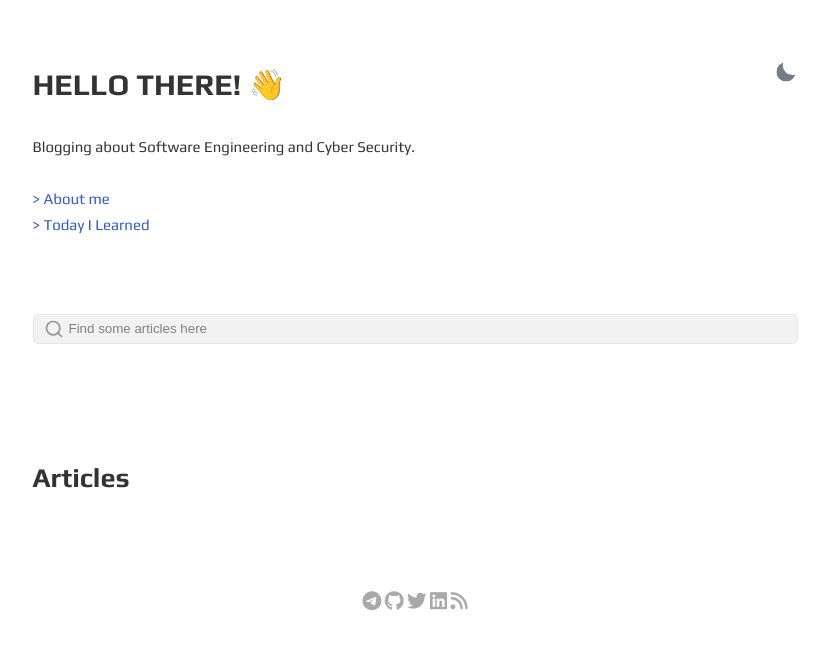
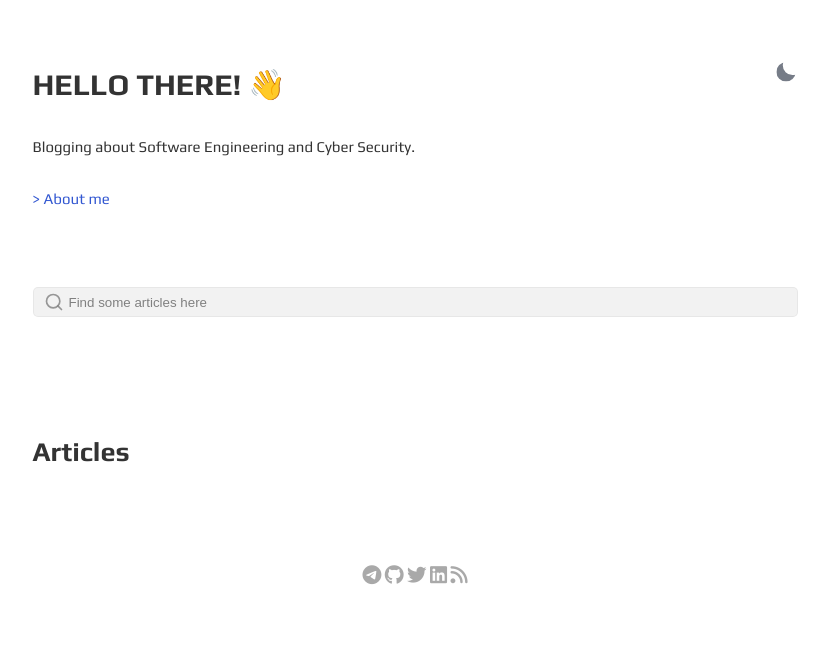
Before and after one commit to Seth0x41/seth0x41.github.io, a Jekyll site: the page built from index.html, in a window 1280 px wide. Shown: the top 649 px of the page, without its empty margins (225-1054 px from the left). Built offline with Jekyll 4.4.1, drawn with Linux system fonts in a browser that asks for light colours.

Commit message:
remove today i learned

```diff
--- a/index.html
+++ b/index.html
@@ -15,7 +15,6 @@ layout: default
             <br>
             <a href="{{ site.url }}{{ site.baseurl }}/about/">> About me</a>
             <br>
-            <a href="{{ site.url }}{{ site.baseurl }}/today/">> Today I Learned</a>
         </p>
     </div>
 
```
